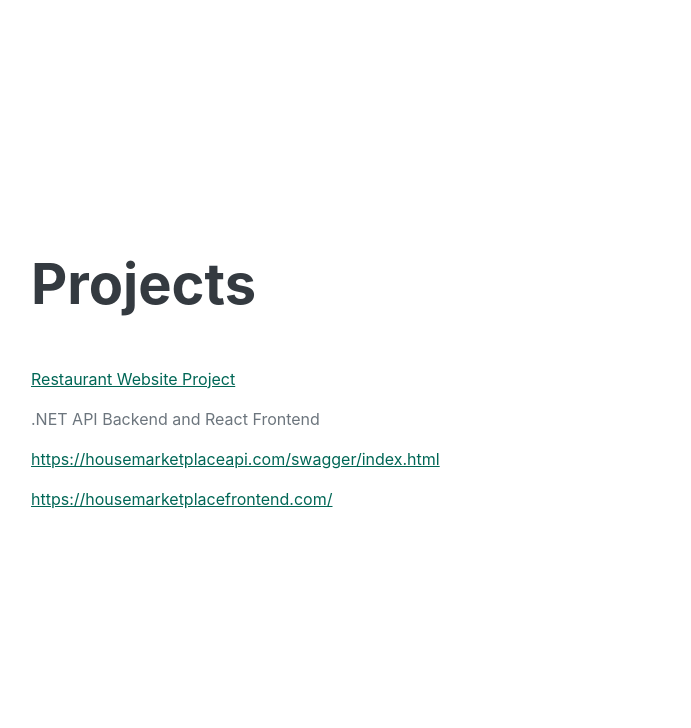
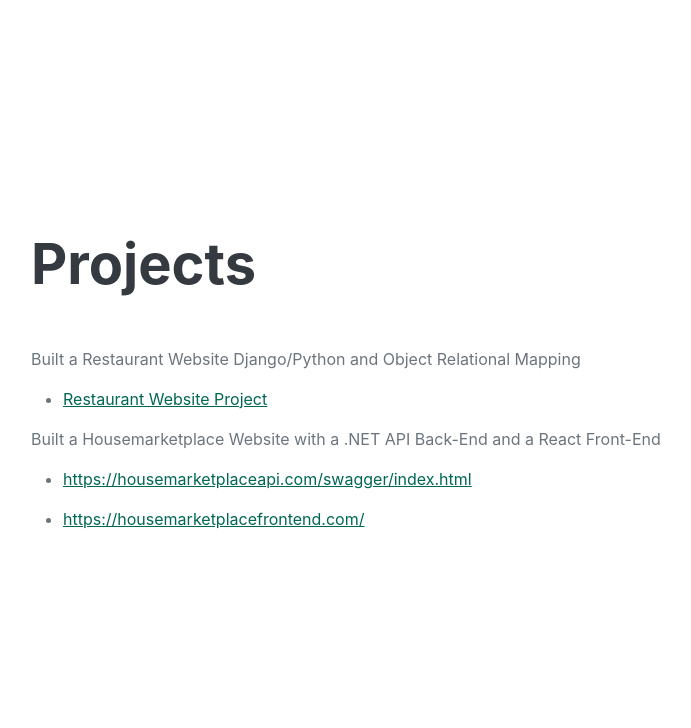
Before and after one commit to ericbode216/django-professional-portfolio, a Django app: page / in a window 1280 px wide. Shown: the part 812-1540 px from the top of the page, without its empty margins (289-980 px from the left). Run offline with Django 5.2, Linux system fonts and the light colour scheme; some libraries are stand-ins or nearby versions; some web fonts are replaced.

Commit message:
reformated projects section

```diff
--- a/Projects/templates/home.html
+++ b/Projects/templates/home.html
@@ -61,10 +61,15 @@
             <section class="resume-section" id="projects">
                 <div class="resume-section-content">
                     <h2 class="mb-5">Projects</h2>
-                    <a href="https://medlykitchen.com"><p>Restaurant Website Project</p></a>
-                    <p>.NET API Backend and React Frontend</p>
-                    <a href="https://housemarketplaceapi.com/swagger/index.html"><p>https://housemarketplaceapi.com/swagger/index.html</p></a>
-                    <a href="https://housemarketplacefrontend.com/"><p>https://housemarketplacefrontend.com/</p></a>
+                    <p>Built a Restaurant Website Django/Python and Object Relational Mapping</p>
+                    <ul>
+                        <li><a href="https://medlykitchen.com"><p>Restaurant Website Project</p></a></li>
+                    </ul>
+                    <p>Built a Housemarketplace Website with a .NET API Back-End and a React Front-End</p>
+                    <ul>
+                        <li><a href="https://housemarketplaceapi.com/swagger/index.html"><p>https://housemarketplaceapi.com/swagger/index.html</p></a></li>
+                        <li><a href="https://housemarketplacefrontend.com/"><p>https://housemarketplacefrontend.com/</p></a></li>
+                    </ul>
 
                 </div>
             </section>
```
